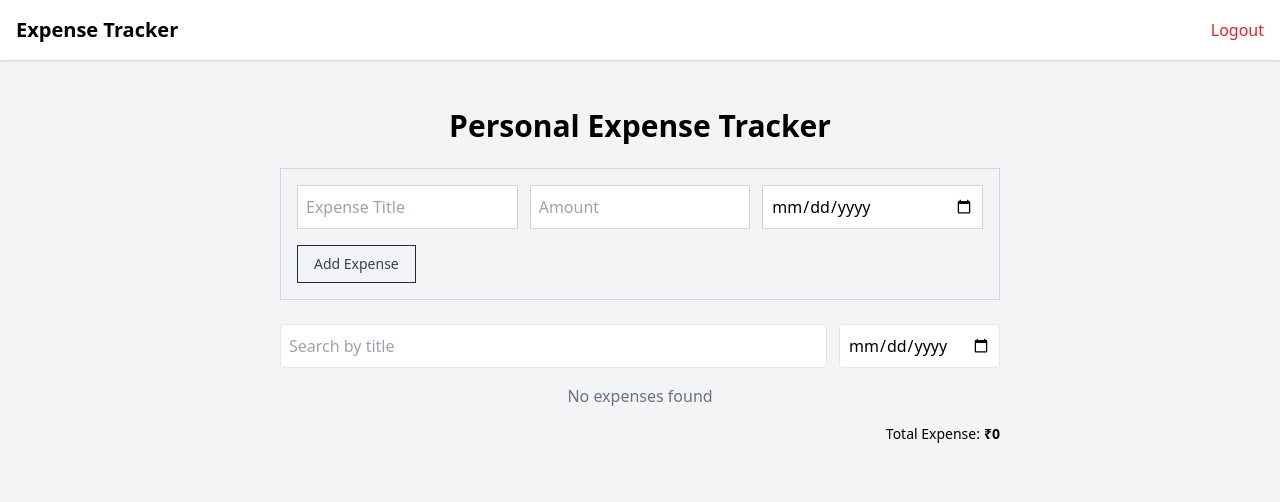
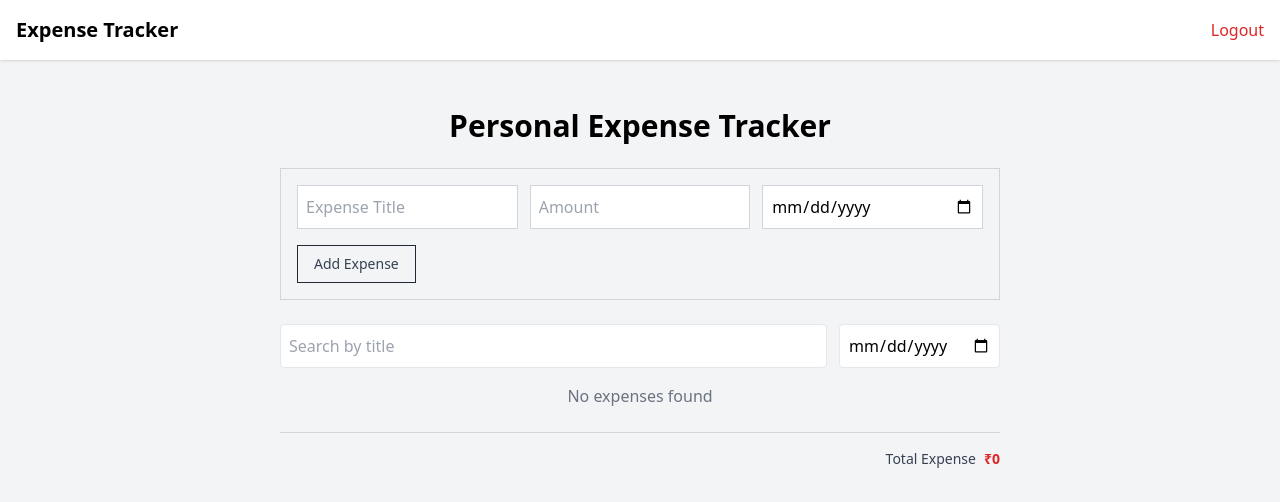
Before and after one commit to Nitesh-N-D/My-Web-Experiments, a React (Vite) app in the folder Expense Tracker/: page /dashboard in a window 1280 px wide. Shown: the top 502 px of the page. Built offline with nearby package versions, Linux system fonts and the light colour scheme; sample sign-in values are in the browser's storage.

Commit message:
Update App.jsx

```diff
--- a/Expense Tracker/src/App.jsx
+++ b/Expense Tracker/src/App.jsx
@@ -56,12 +56,13 @@ function App() {
         setExpenses={setExpenses}
         setEditingExpense={setEditingExpense}
       />
-
-  <div className="mt-4 text-sm text-right">
-  <span className="mr-1">Total Expense:</span>
-  <span className="font-semibold">
-    ₹{total}
-  </span>
+<div className="mt-6 pt-4 border-t border-gray-300 flex justify-end">
+  <div className="text-sm text-gray-700">
+    <span className="mr-2">Total Expense</span>
+    <span className="font-semibold text-red-600">
+      ₹{total}
+    </span>
+  </div>
 </div>
 </div>
   );
```
